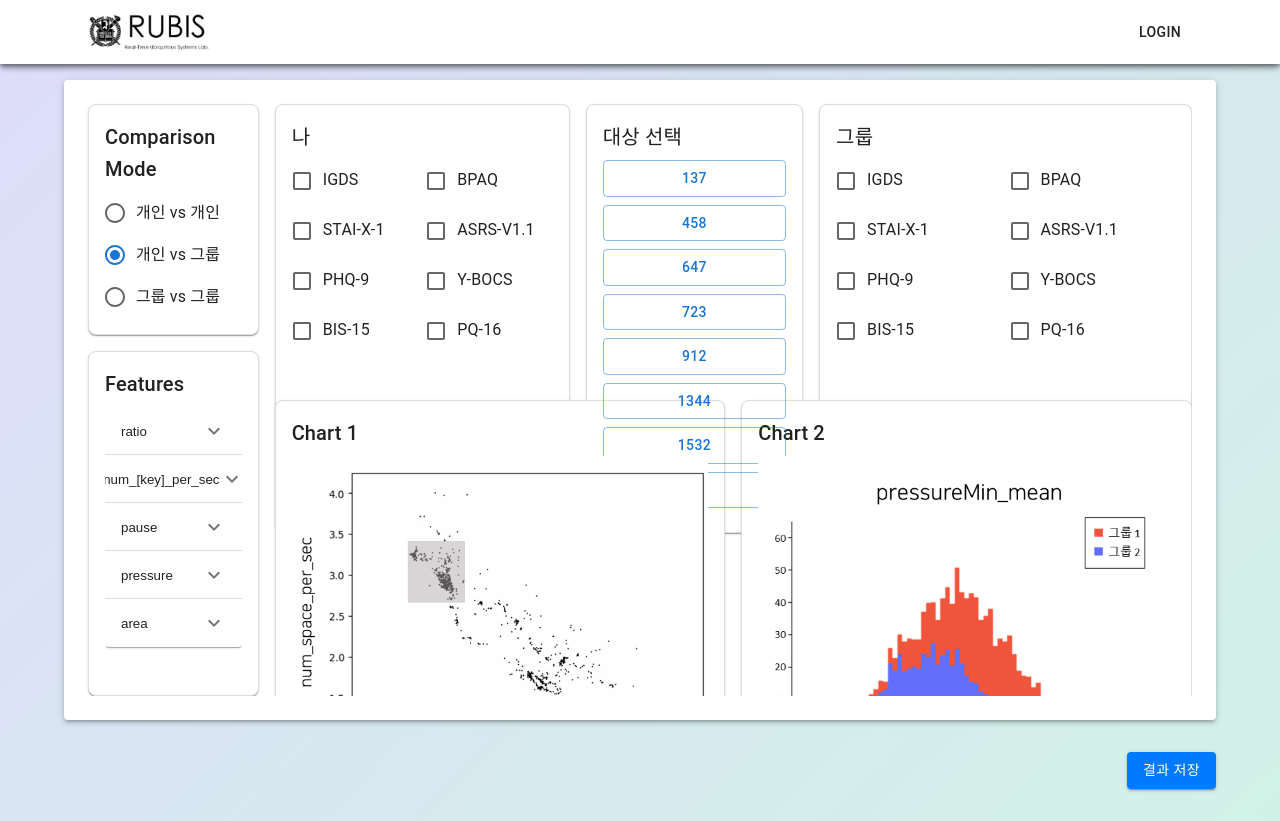
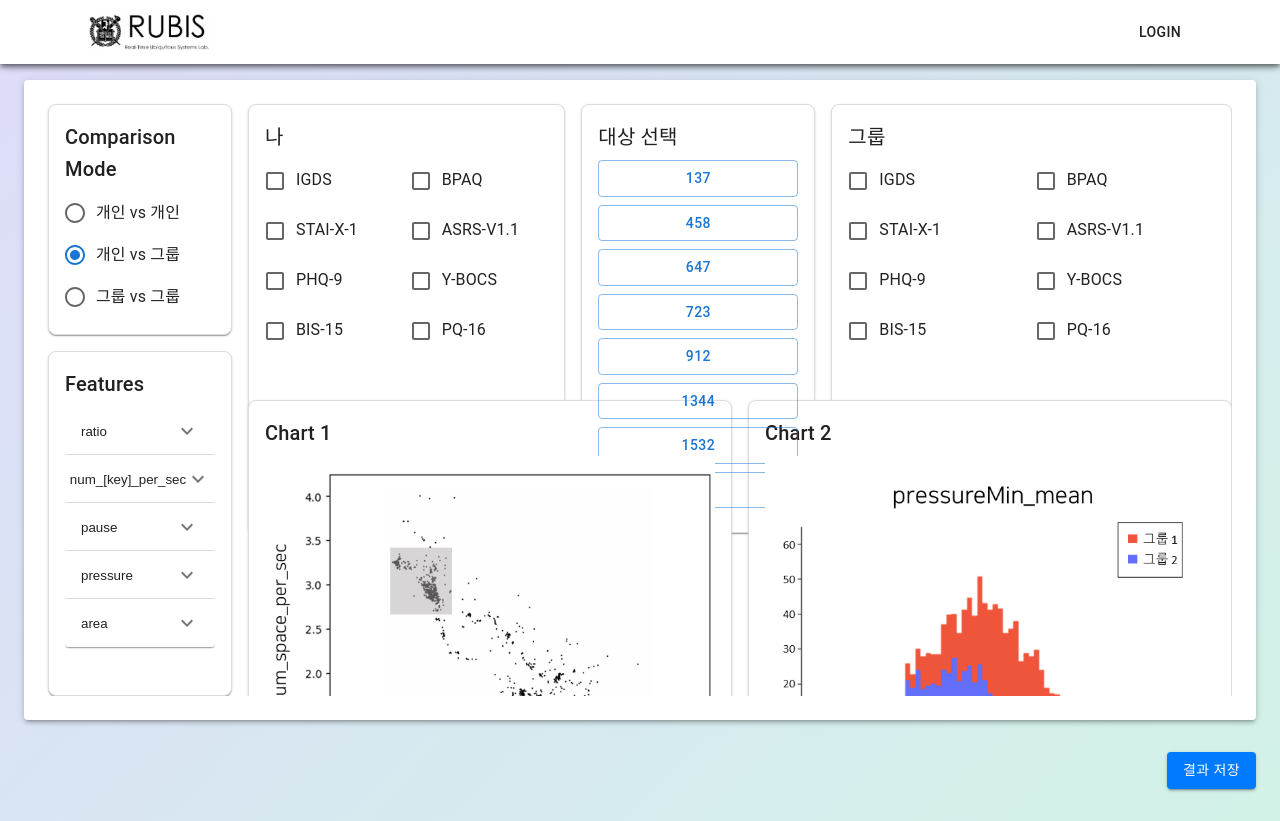
Before and after one commit to THLcode/VISFinalProject, a React (Create React App) app: page /dashboard in a window 1280 px wide. Built offline with nearby package versions, Linux system fonts and the light colour scheme.

Commit message:
test commit

```diff
--- a/src/components/Dashboard.js
+++ b/src/components/Dashboard.js
@@ -191,7 +191,7 @@ const Dashboard = () => {
       }}
     >
       <Header />
-      <Container maxWidth="lg">
+      <Container maxWidth="false" sx={{ width: '100%', maxWidth: '1800px' }}>
         <Box sx={{ pt: 10 }}>
           <Paper
             id="dashboard-content"
```
Also changed, not shown: 1 other file (tests, documents, lock files or other folders).
